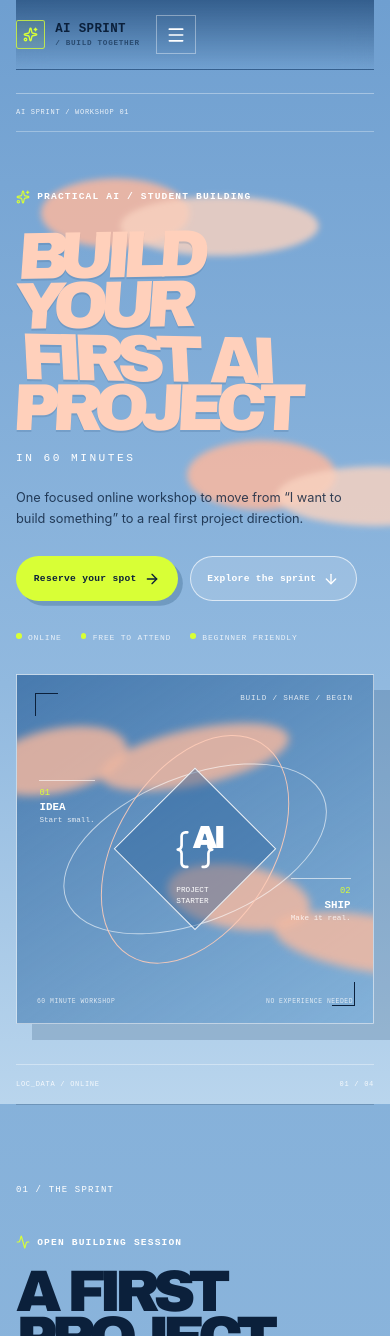
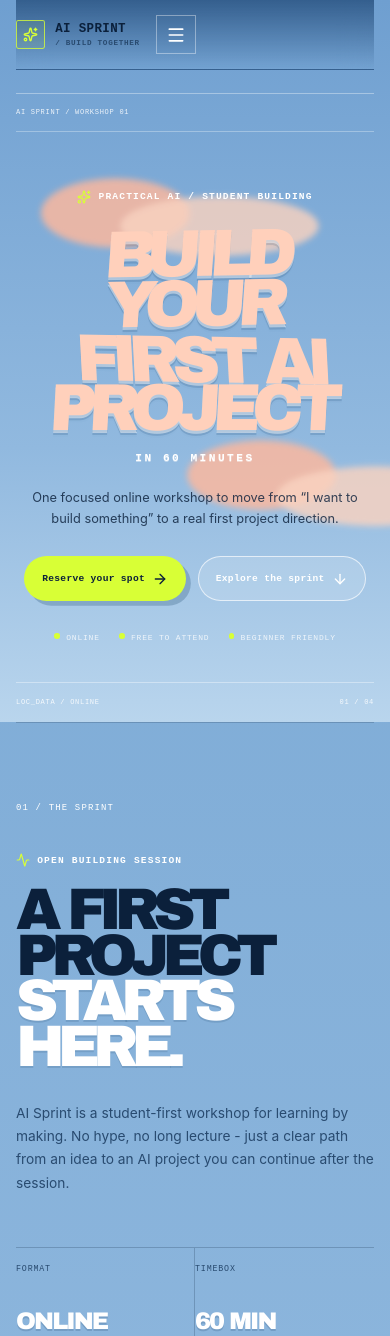
Before and after one commit to SagarNaik511/NxtWave, a React (Vite) app in the folder frontend/: page / in a window 390 px wide. Shown: the top 1336 px of the page. Built offline with nearby package versions, Linux system fonts and the light colour scheme; no server answers.

Commit message:
Improve hero readability and remove poster art

```diff
--- a/frontend/src/pages/HomePage.tsx
+++ b/frontend/src/pages/HomePage.tsx
@@ -3,7 +3,6 @@ import {
   Activity,
   ArrowDown,
   ArrowRight,
-  Braces,
   Check,
   CircleHelp,
   Code2,
@@ -61,17 +60,6 @@ export function HomePage() {
             <div className="cloudwave-facts"><span>ONLINE</span><span>FREE TO ATTEND</span><span>BEGINNER FRIENDLY</span></div>
           </div>
 
-          <div className="cloudwave-poster" aria-label="AI Sprint workshop overview">
-            <div className="cloudwave-poster-label">BUILD / SHARE / BEGIN</div>
-            <div className="cloudwave-poster-cloud poster-cloud-one" aria-hidden="true" />
-            <div className="cloudwave-poster-cloud poster-cloud-two" aria-hidden="true" />
-            <div className="cloudwave-poster-orbit poster-orbit-one" aria-hidden="true" />
-            <div className="cloudwave-poster-orbit poster-orbit-two" aria-hidden="true" />
-            <div className="cloudwave-poster-core"><Braces size={46} strokeWidth={1.4} aria-hidden="true" /><strong>AI</strong><span>PROJECT<br />STARTER</span></div>
-            <div className="cloudwave-poster-side poster-side-left"><span>01</span><strong>IDEA</strong><small>Start small.</small></div>
-            <div className="cloudwave-poster-side poster-side-right"><span>02</span><strong>SHIP</strong><small>Make it real.</small></div>
-            <div className="cloudwave-poster-footer"><span>60 MINUTE WORKSHOP</span><span>NO EXPERIENCE NEEDED</span></div>
-          </div>
         </div>
 
         <div className="cloudwave-hero-bottom"><span>LOC_DATA / ONLINE</span><span>SCROLL TO EXPLORE <ArrowDown size={14} aria-hidden="true" /></span><span>01 / 04</span></div>
--- a/frontend/src/styles/global.css
+++ b/frontend/src/styles/global.css
@@ -246,6 +246,34 @@ h1 span { color: var(--color-violet); }
   .final-cta .button { grid-column: 1; justify-self: start; }
   .placeholder-page { min-height: calc(100vh - 9rem); padding: 4rem 0; }
   .placeholder-page h1 { font-size: clamp(3rem, 15vw, 5rem); }
+}
+
+/* Hero readability pass: keep the reference's oversized type as the focal point. */
+.sosc-app-shell .primary-navigation { font-size: 0.64rem; }
+.sosc-app-shell .header-label { font-size: 0.58rem; }
+.sosc-app-shell .header-cta { font-size: 0.6rem; }
+.cloudwave-hero-main { display: block; min-height: 620px; }
+.cloudwave-copy { max-width: 1160px; margin: 0 auto; text-align: center; }
+.cloudwave-copy h1 { max-width: 1160px; margin: 2rem auto 1.1rem; color: #0a2748; font-size: clamp(5rem, 12vw, 11rem); line-height: 0.73; letter-spacing: -0.13em; text-align: center; text-shadow: 0 0.18rem 0 rgba(255, 255, 255, 0.46), 0 0.32rem 0 rgba(25, 70, 112, 0.12); }
+.cloudwave-copy h1 span { width: max-content; margin-right: auto; margin-left: auto; }
+.cloudwave-copy h1 span:nth-child(1), .cloudwave-copy h1 span:nth-child(2), .cloudwave-copy h1 span:nth-child(3) { margin-left: auto; transform: skewX(-4deg) rotate(-1deg); }
+.cloudwave-copy h1 span:nth-child(2) { transform: skewX(4deg) rotate(1deg); }
+.cloudwave-subtitle { color: #0a2748; font-size: clamp(0.86rem, 1.4vw, 1.1rem); font-weight: 700; text-shadow: 0 1px 0 rgba(255, 255, 255, 0.42); }
+.cloudwave-copy > p { max-width: 620px; margin: 1.5rem auto 0; color: #173e66; font-size: clamp(0.95rem, 1.4vw, 1.12rem); line-height: 1.65; }
+.cloudwave-actions { justify-content: center; }
+.cloudwave-facts { justify-content: center; font-size: 0.62rem; }
+.cloudwave-cloud { opacity: 0.66; }
+.cloudwave-cloud-left { top: 12rem; left: -14rem; }
+.cloudwave-cloud-right { top: 30rem; right: -15rem; }
+.cloudwave-cloud-low { bottom: 1rem; left: 42%; opacity: 0.45; }
+
+@media (max-width: 760px) {
+  .cloudwave-hero-main { min-height: 0; }
+  .cloudwave-copy h1 { font-size: clamp(4rem, 19vw, 7rem); line-height: 0.76; }
+  .cloudwave-copy h1 span { width: 100%; }
+  .cloudwave-copy > p { font-size: 0.9rem; }
+  .cloudwave-eyebrow { font-size: 0.58rem; }
+  .cloudwave-facts { font-size: 0.5rem; }
 }
 
 /* Shared light-surface treatment for registration and growth operations. */
```
Also changed, not shown: 1 other file (tests, documents, lock files or other folders).
